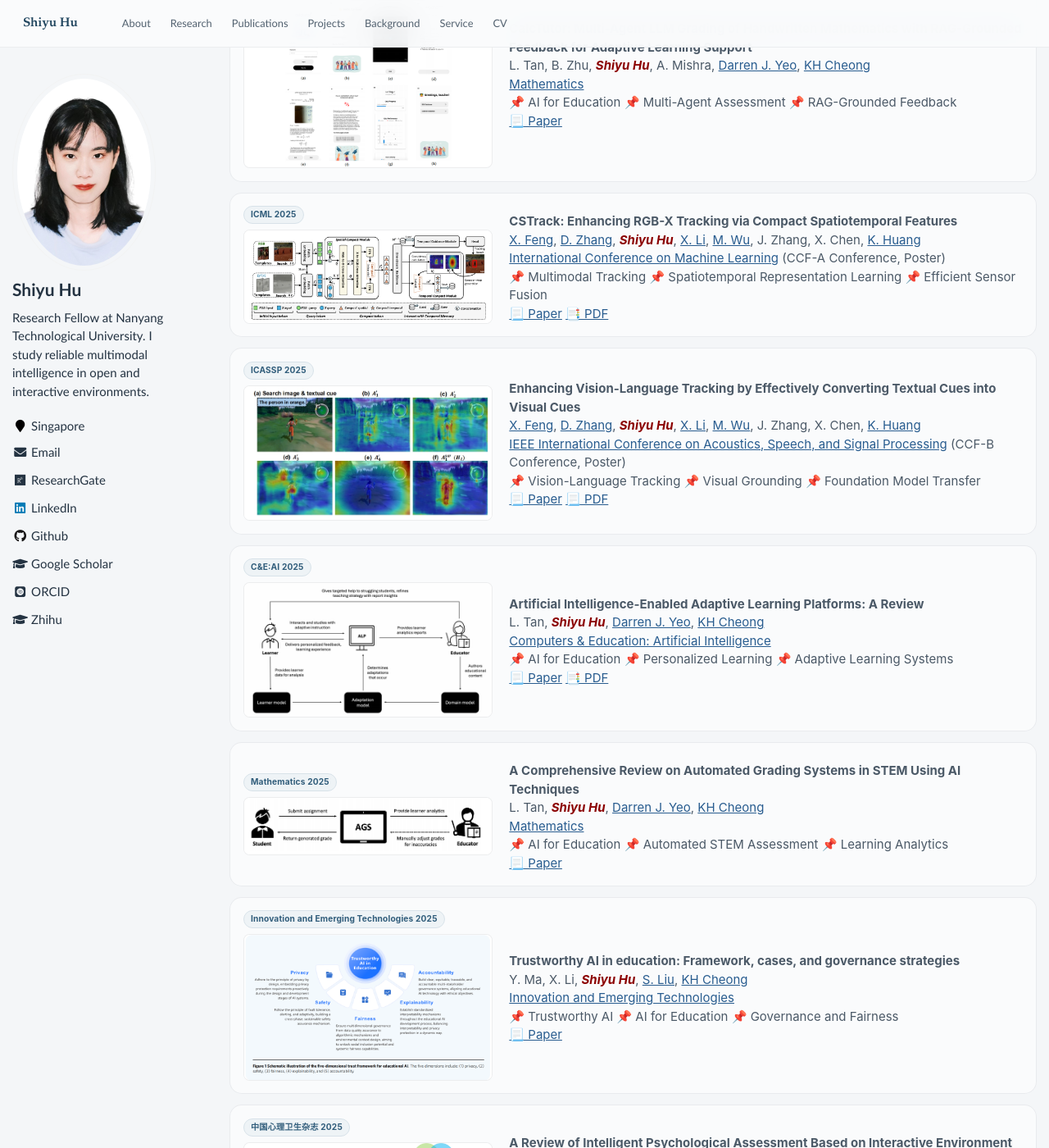
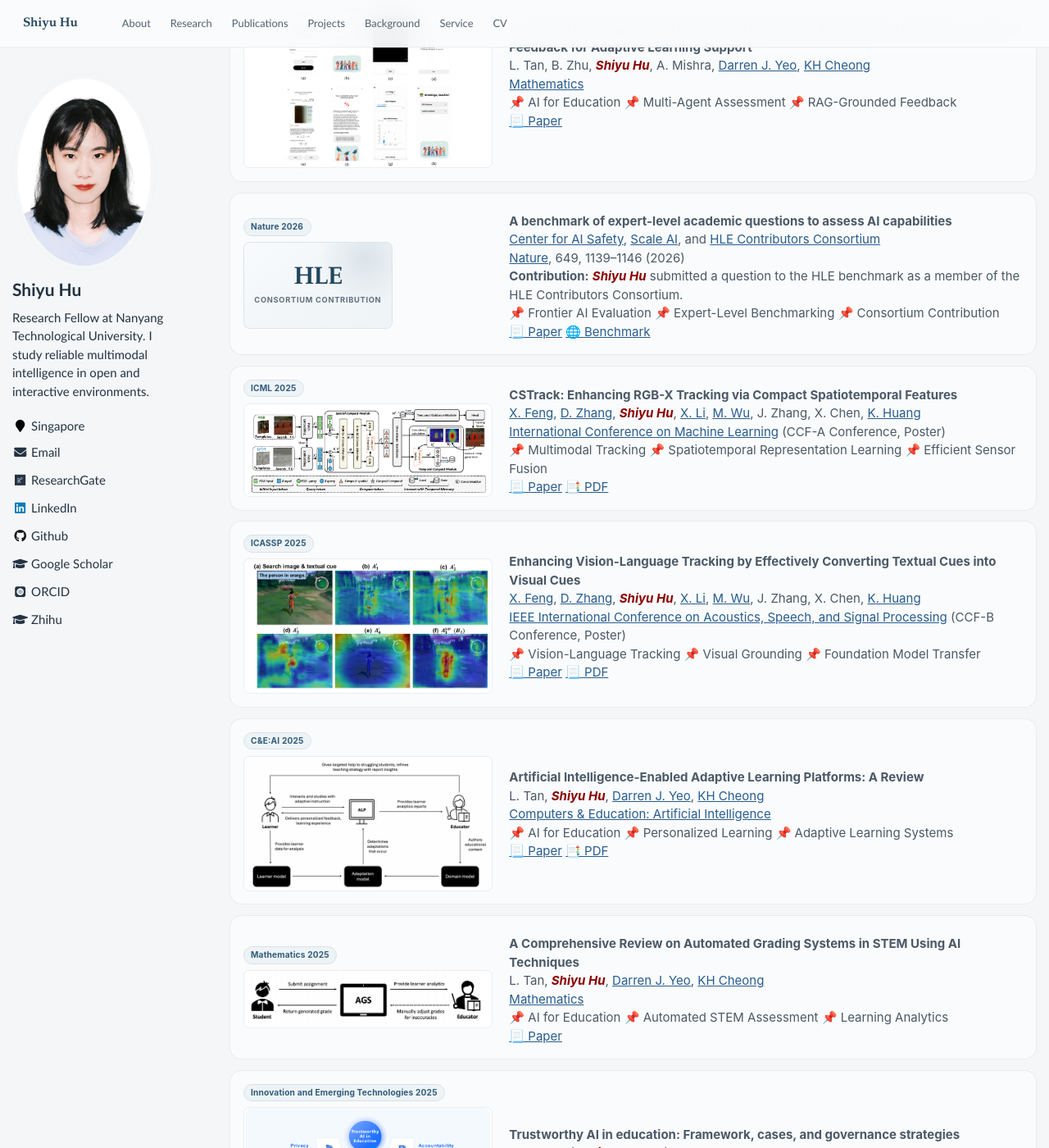
Before and after one commit to huuuuusy/huuuuusy.github.io, a Jekyll site: the page built from _pages/includes/publications.md, in a window 1280 px wide and 1400 px high, scrolled down 4993 px. Shown: the whole window at 82% size. Built offline with Jekyll 4.4.1, drawn with Linux system fonts in a browser that asks for light colours; some web fonts are replaced; our own code applies the rules of GitHub Pages for plain Markdown files.

Commit message:
Add Humanity's Last Exam consortium contribution

```diff
--- a/_pages/includes/publications.md
+++ b/_pages/includes/publications.md
@@ -359,6 +359,23 @@
 [Mathematics](https://www.mdpi.com/2227-7390/14/7/1094)<br>
 📌 AI for Education 📌 Multi-Agent Assessment 📌 RAG-Grounded Feedback<br>
 [📃 Paper](https://www.mdpi.com/2227-7390/14/7/1094)
+
+</div>
+</div>
+
+
+<div class='paper-box paper-box--consortium'><div class='paper-box-image'><div><div class="badge">Nature 2026</div><div class="paper-identity" aria-hidden="true"><strong>HLE</strong><span>Consortium Contribution</span></div></div></div>
+<div class='paper-box-text' markdown="1">
+
+<span class='anchor' id='HLE'></span>
+
+**A benchmark of expert-level academic questions to assess AI capabilities**<br>
+[Center for AI Safety](https://www.safe.ai/), [Scale AI](https://scale.com/), and [HLE Contributors Consortium](https://www.nature.com/articles/s41586-025-09962-4#group-3)<br>
+[Nature](https://www.nature.com/articles/s41586-025-09962-4), 649, 1139–1146 (2026)<br>
+**Contribution:** ***<font color=DarkRed>Shiyu Hu</font>*** submitted a question to the HLE benchmark as a member of the HLE Contributors Consortium.<br>
+📌 Frontier AI Evaluation 📌 Expert-Level Benchmarking 📌 Consortium Contribution<br>
+[📃 Paper](https://www.nature.com/articles/s41586-025-09962-4)
+[🌐 Benchmark](https://lastexam.ai/)
 
 </div>
 </div>
--- a/_sass/_academic-template.scss
+++ b/_sass/_academic-template.scss
@@ -272,6 +272,40 @@
 
 .home-section--publications .paper-box .paper-box-image img {
     max-height: 126px;
+}
+
+.paper-identity {
+    display: flex;
+    min-height: 106px;
+    box-sizing: border-box;
+    align-items: center;
+    justify-content: center;
+    padding: .85rem;
+    border: 1px solid #dbe4eb;
+    border-radius: .5rem;
+    flex-direction: column;
+    color: var(--academic-accent-strong);
+    background:
+        radial-gradient(circle at 82% 18%, rgba(49, 93, 123, .12), transparent 34%),
+        linear-gradient(145deg, #f8fafc, #eef3f6);
+    text-align: center;
+}
+
+.paper-identity strong {
+    font-family: var(--academic-serif);
+    font-size: 2rem;
+    letter-spacing: -.035em;
+    line-height: 1;
+}
+
+.paper-identity span {
+    margin-top: .42rem;
+    color: var(--academic-muted);
+    font-size: .62rem;
+    font-weight: 700;
+    letter-spacing: .075em;
+    line-height: 1.35;
+    text-transform: uppercase;
 }
 
 .home-section--publications .paper-box .paper-box-text {
```
Also changed, not shown: _pages/includes/news.md (+2 -0 lines), 1 other file.
